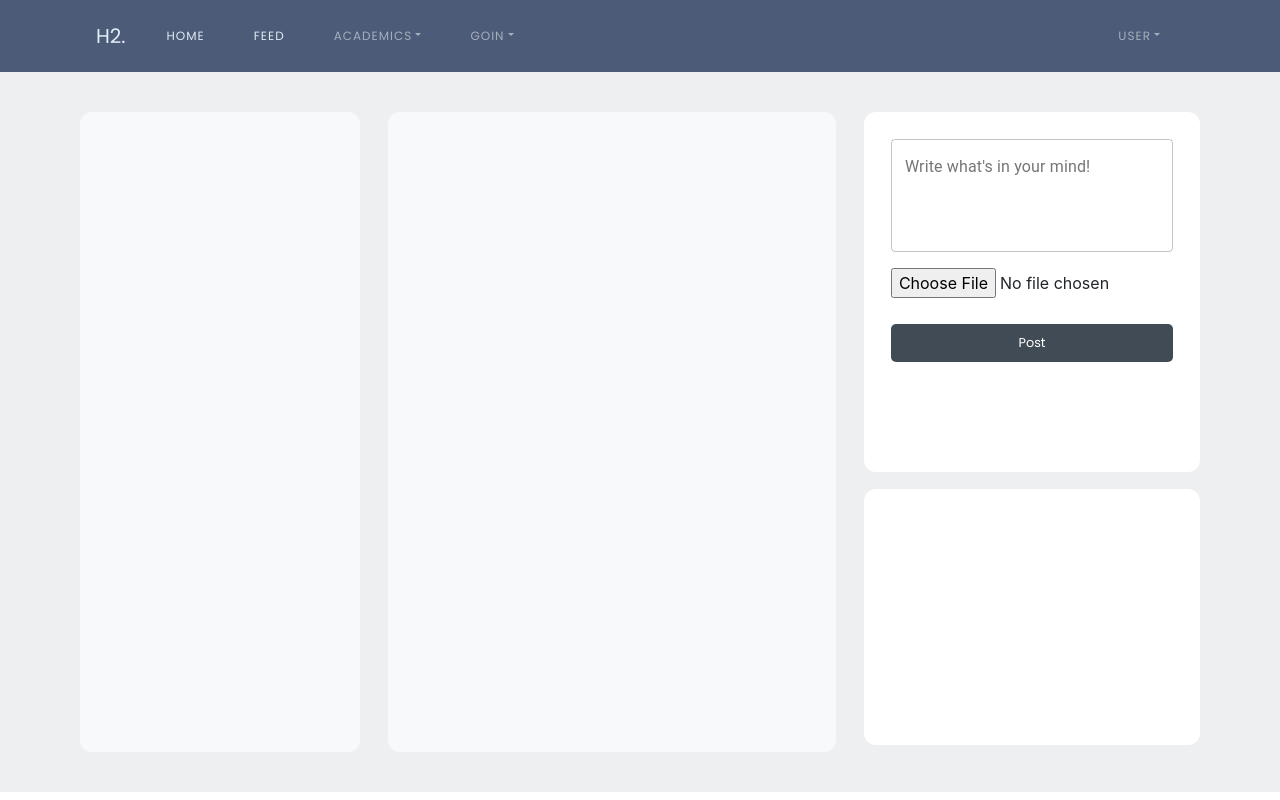
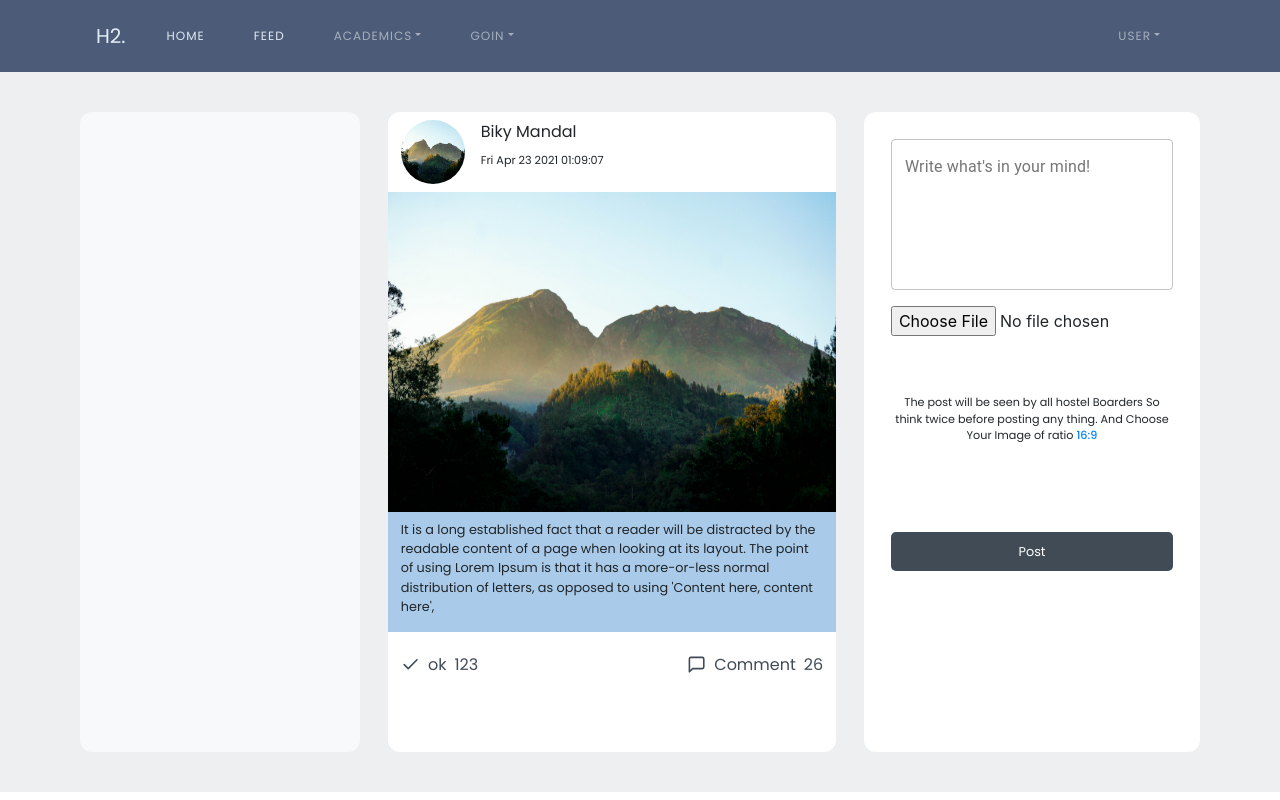
Before and after one commit to biky-mandal/H2, a React (Create React App) app: page /newsfeed in a window 1280 px wide. Built offline with nearby package versions, Linux system fonts and the light colour scheme; no server answers; the database is empty; sample sign-in values are in the browser's storage.

Commit message:
Bug FIxed

```diff
--- a/src/App.js
+++ b/src/App.js
@@ -18,6 +18,7 @@ import PrivateRoute from './component/hoc';
 import {isUserLoggedIn} from './actions/authAction';
 import { useDispatch, useSelector } from 'react-redux';
 import { GetProfileAction } from './actions/profileAction';
+import { GetPostAction } from './actions/postAction';
 
 
 function App() {
@@ -32,6 +33,7 @@ function App() {
   useEffect(() => {
     if(auth.authenticate){
       dispatch(GetProfileAction());
+      dispatch(GetPostAction());
     }
   })
 
--- a/src/actions/profileAction.js
+++ b/src/actions/profileAction.js
@@ -10,7 +10,6 @@ export const GetProfileAction = () => {
         const user = firebaseApp.auth().currentUser
         console.log(user)
         if(user){
-            console.log(user.email)
             const db = firebaseApp.firestore();
             const ref = db.collection('users').doc(user.email);
             const doc = await ref.get();
@@ -78,8 +77,7 @@ export const UploadDataAction = (fullData) => {
         })
         const user = firebaseApp.auth().currentUser
         if(user){
-            const db = firebaseApp.firestore();
-            await db.collection('users').doc(user.email).set({
+            await firebaseApp.firestore().collection('users').doc(user.email).set({
                     [`${fullData.dbkey}`] : fullData.data
                 }, {merge: true})
                 .then(() => {
--- a/src/container/newsFeed/index.js
+++ b/src/container/newsFeed/index.js
@@ -5,6 +5,8 @@ import "./style.css";
 import { Col, Row } from "react-bootstrap";
 import { useDispatch } from "react-redux";
 import { UploadPostAction } from "../../actions/postAction";
+import img from '../../Images/169.jpg';
+import {FiCheck, FiMessageSquare, FiX, FiSend} from 'react-icons/fi';
 
 /**
  * @author
@@ -15,6 +17,8 @@ const Newsfeed = (props) => {
   const dispatch = useDispatch();
   const [post, setPost] = useState("");
   const [postImage, setPostImage] = useState(null);
+  const [commentOn, setCommetOn] = useState(false);
+  const [comment, setComment] = useState('');
 
   const handleImage = (e) => {
     if(e.target.files[0]){
@@ -32,12 +36,80 @@ const Newsfeed = (props) => {
     setPostImage(null);
   }
 
+  const comentDivClicked = () => {
+    setCommetOn(true)
+  }
+
+  const closeCommentSection = () => {
+    setCommetOn(false)
+  }
+
   return (
     <Layout>
       <div className="newsfeed_main_div">
         <div className="sub_newsfeed">
           <div className="left-div"></div>
-          <div className="middle-div"></div>
+          {/* **************************************** */}
+          <div className="middle-div">
+            {
+              commentOn ?
+                <div id="comment-box" className="comment_section_div">
+                  <div className="comment_section_top">
+                    <label>Comments</label>
+                    <span onClick={closeCommentSection}><FiX/></span>
+                  </div>
+                  <div className="comment_section_middle">
+
+                  </div>
+                  <div className="comment_section_bottom">
+                    <input
+                      className="comment_input"
+                      placeholder="post a Comment"
+                      type="text"
+                      value={comment}
+                      onChange={(e) => setComment(e.target.value)}
+                    />
+                    <span><FiSend/></span>
+                  </div>
+                </div>
+              :
+              <div className="post_div">
+                <div className="post_top">
+                  <div className="profile_photo_in_feed_div">
+                    <img src={img}/>
+                  </div>
+                  <div className="name_and_time_div">
+                    <label className="profileName_lbl_in_post">Biky Mandal</label>
+                    <label className="date_of_post">Fri Apr 23 2021 01:09:07</label>
+                  </div>
+                </div>
+                <div className="post_mid">
+                  <img src={img}/>
+                </div>
+                <div className="post_bottom">
+                  <label className="post_lbl">
+                    It is a long established fact that a reader will
+                    be distracted by the readable content of a page
+                    when looking at its layout.
+                    The point of using Lorem Ipsum is that it has a
+                    more-or-less normal distribution of letters,
+                    as opposed to using 'Content here, content here',
+                  </label>
+                </div>
+                <div className="like_and_comment_box">
+                    <div className="like_div">
+                      <label><span><FiCheck/></span>ok</label>
+                      <label className="count">123</label>
+                    </div>
+                    <div className="comment_div" onClick={comentDivClicked}>
+                      <label><span><FiMessageSquare/></span>Comment</label>
+                      <label className="count">26</label>
+                    </div>
+                </div>
+              </div>
+            }
+          </div>
+          {/* ************************************** */}
           <div className="right-div">
             <div className="sub1-right-div">
               <form noValidate autoComplete="off">
@@ -49,18 +121,23 @@ const Newsfeed = (props) => {
                   multiline
                   value={post}
                   onChange={(e) => setPost(e.target.value)}
-                  rows={4}
+                  rows={6}
                 />
                 <input className="input_file" type="file" onChange={handleImage}/>
                 <Row style={{marginTop: 10}}>
                     <Col md={{ span: 12, offset: 0 }}>
-                        <button onClick={postCreationForm} className="post_btn">Post</button>
+                      <label className="tandc">
+                        The post will be seen by all hostel Boarders So think
+                        twice before posting any thing. And Choose Your Image of
+                        ratio <span>16:9</span>
+                      </label>
+                      <button onClick={postCreationForm} className="post_btn">Post</button>
                     </Col>
                 </Row>
               </form>
             </div>
-            <div className="sub2-right-div"></div>
           </div>
+          {/* **************************************** */}
         </div>
       </div>
     </Layout>
--- a/src/container/newsFeed/style.css
+++ b/src/container/newsFeed/style.css
@@ -18,32 +18,117 @@
   border-radius: 12px;
 }
 .middle-div {
+  position: relative ;
   width: 40%;
   height: 80vh;
   margin-right: 2.5%;
-  background-color: #f8f9fa;
+  background-color: #ffffff;
   border-radius: 12px;
+  overflow-y: scroll;
 }
+.middle-div::-webkit-scrollbar {
+  display: none;
+}
+.comment_section_div{
+  position: relative;
+  width: 100%;
+  height: 100%;
+  background-color: #ffffff;
+  border-radius: 12px;
+  transition: all 0.5s ease;
+  display: flex;
+  flex-direction: column;
+  animation: animate_comment_div 0.6s;
+}
+@keyframes animate_comment_div{
+  from{
+    opacity: 0%;
+  }to{
+    opacity: 100%;
+  }
+}
+.comment_section_top{
+  width: 100%;
+  height: 8vh;
+  top: 0;
+  display: flex;
+  justify-content: space-between;
+  padding: 1vh 1vw;
+  line-height: 6vh;
+  box-shadow: 5px 0px 10px #cfcfcf62;
+  border-bottom: #cfcfcf9c 1px solid;
+}
+.comment_section_top label{
+  font-family: "Poppins", sans-serif;
+  font-size: 1rem;
+}
+.comment_section_top span{
+  font-size: 1.2rem;
+  cursor: pointer;
+  transition: all 0.3s;
+  color: #224263;
+}
+.comment_section_top span:hover{
+  color: #001f38;
+}
+
+.comment_section_middle{
+  width: 100%;
+  height: auto;
+  background-color: #7fa7cc;
+  overflow-y: scroll;
+}
+.comment_section_middle::-webkit-scrollbar {
+  display: none;
+}
+
+.comment_section_bottom{
+  position: absolute;
+  width: 100%;
+  height: 8vh;
+  padding: 1vh 1vw;
+  bottom: 0;
+  box-shadow: 5px 0px 10px #cfcfcf62;
+  border-top: #cfcfcf9c 1px solid;
+  display: flex;
+  justify-content: space-between;
+  line-height: 6vh;
+}
+.comment_section_bottom span{
+  font-family: "Poppins", sans-serif ;
+  font-size: 1.6rem;
+  color: #224263;
+  cursor: pointer;
+}
+.comment_input{
+  transition: all 0.1s;
+  font-family: "Poppins", sans-serif ;
+  font-size: 1rem;
+  height: 6vh;
+  width: 92%;
+  padding-left: 1rem;
+  border-radius: 10px;
+  border: none;
+  background-color: #edeff1;
+}
+.comment_input:focus{
+  box-shadow: none;
+  outline: 0 none;
+}
+
 .right-div {
   width: 30%;
   height: 80vh;
   border-radius: 12px;
+  background-color: #ffffff;
 }
 .sub1-right-div {
   width: 100%;
-  height: 45vh; /* Can be use auto for inifinte scroll*/
+  height: 100%; /* Can be use auto for inifinte scroll*/
   padding: 8%;
-  background-color: #ffffff;
   border-radius: 12px;
 }
-.sub2-right-div {
-  width: 100%;
-  height: 32vh; /* Can be use auto for inifinte scroll*/
-  padding: 8%;
-  margin-top: 5%;
-  background-color: #ffffff;
-  border-radius: 12px;
-}
+
 .inpt-post {
   width: 100%;
   font-family: "Poppins", sans-serif;
@@ -51,6 +136,10 @@
 }
 .input_file {
   margin-top: 1rem;
+}
+.tandc span{
+  color: #0084ff;
+  font-weight: 500;
 }
 .post_btn {
   width: 100%;
@@ -60,8 +149,129 @@
   text-align: center;
   outline: none;
   border: none;
-  margin-top: 1rem;
+  margin-top: 5rem;
   background-color: #404b55;
   color: #ffffff;
   border-radius: 5px;
 }
+
+/* 8****************************** */
+.post_div{
+  width: 100%;
+  height: auto;
+  border-radius: 12px;
+}
+.post_top{
+  width: 100%;
+  height: 10vh;
+  padding: 1vh 1vw;
+  display: flex;
+}
+.profile_photo_in_feed_div{
+  width: 8vh;
+  height: 8vh;
+  border-radius: 50%;
+}
+.profile_photo_in_feed_div img{
+  width: 8vh;
+  height: 8vh;
+  border-radius: 50%;
+}
+.name_and_time_div{
+  height: 8vh;
+  display: flex;
+  flex-direction: column;
+  margin-left: 1rem;
+}
+.profileName_lbl_in_post{
+  font-family: "Poppins", sans-serif;
+  font-size: 1rem;
+}
+.date_of_post{
+  font-family: "Poppins", sans-serif;
+  font-size: 0.7rem;
+}
+
+
+.post_mid{
+  width: 100%;
+  height: 40vh;
+  background-color: #224263;
+}
+.post_mid img{
+  width: 100%;
+  height: 100%;
+}
+
+.post_bottom{
+  width: 100%;
+  height: auto;
+  background-color: #a9cbe9;
+  padding: 1vh 1vw;
+}
+.post_lbl{
+  font-family: 'Poppins', sans-serif;
+  font-size: 0.8rem;
+  text-align: left;
+}
+
+.like_and_comment_box{
+  width: 100%;
+  height: 8vh;
+  padding: 1vh 1vw;
+  display: flex;
+  justify-content:space-between;
+}
+.like_div, .comment_div{
+  width: 45%;
+  height: 100%;
+  cursor: pointer;
+  color: #404b55;
+}
+.like_div:hover span{
+  cursor: pointer;
+  color: #0084ff;
+  margin-right: 1rem;
+}
+.comment_div{
+  text-align: right;
+  cursor: pointer;
+}
+.like_div label{
+  font-family: 'Poppins', sans-serif;
+  font-size: 1rem;
+  cursor: pointer;
+}
+.comment_div label{
+  font-family: 'Poppins', sans-serif;
+  font-size: 1rem;
+  cursor: pointer;
+}
+.like_div span{
+  font-size: 1.2rem;
+  line-height: 6vh;
+  margin-right: 0.5rem;
+  cursor: pointer;
+  transition: all 0.2s;
+}
+.like_div:hover span{
+  cursor: pointer;
+  color: #03b653;
+  margin-right: 1rem;
+}
+
+.comment_div span{
+  font-size: 1.2rem;
+  line-height: 6vh;
+  margin-right: 0.5rem;
+  cursor: pointer;
+  transition: all 0.2s;
+}
+.comment_div:hover span{
+  cursor: pointer;
+  color: #0084ff;
+}
+.count{
+  margin-left: 0.5rem;
+  cursor: pointer;
+}
--- /dev/null
+++ b/src/reducers/postReducer.js
@@ -0,0 +1,31 @@
+import { postConstants } from "../store/constant";
+
+const initState = {
+  loading: false,
+  posts: null,
+};
+
+export default (state = initState, action) => {
+  switch (action.type) {
+    case postConstants.GET_POST_REQUEST:
+      state = {
+        ...state,
+        loading: true,
+      };
+      break;
+    case postConstants.GET_POST_SUCCESS:
+      state = {
+          ...state,
+          loading: false,
+          posts: action.payload.posts
+      }
+      break;
+    case postConstants.GET_POST_FAILURE:
+        state = {
+            ...state,
+            loading: false
+        }
+        break;
+  }
+  return state
+};
--- a/src/reducers/rootReducer.js
+++ b/src/reducers/rootReducer.js
@@ -1,10 +1,12 @@
 import { combineReducers } from 'redux';
 import authReducer from './authReducer';
 import profileReducer from './profileReducer';
+import postReducer from './postReducer';
 
 const rootReducer = combineReducers({
     auth: authReducer,
-    profile: profileReducer
+    profile: profileReducer,
+    poststate: postReducer
 });
 
 export default rootReducer;
```
Also changed, not shown: src/actions/postAction.js (+34 -1 lines), src/container/profilePage/index.js (+5 -5 lines), src/store/constant.js (+8 -4 lines), src/Images/169.jpg (added).
